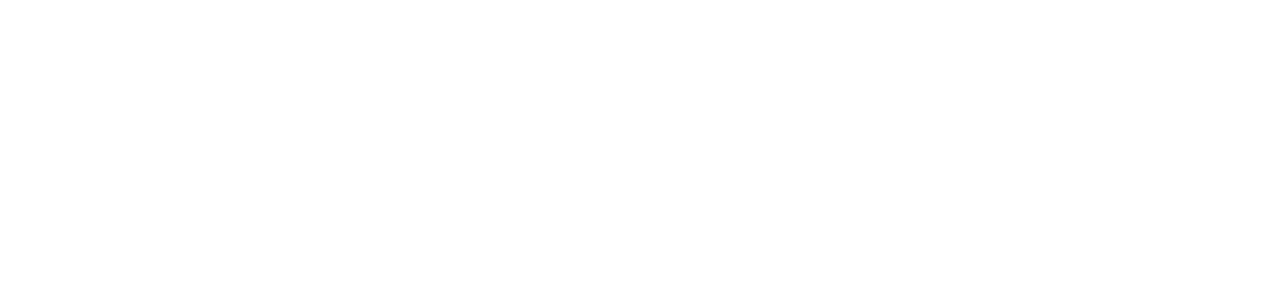
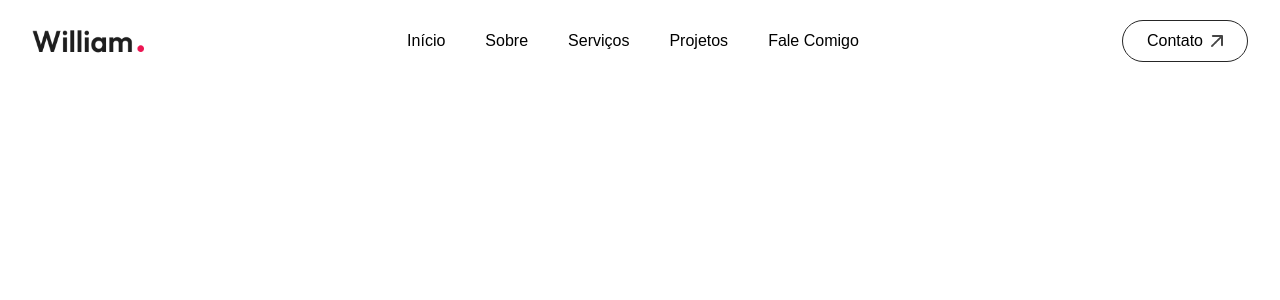
Before and after one commit to Jovinull/portfolio, a Next.js app: page / in a window 1280 px wide. Shown: the top 300 px of the page. Built offline with nearby package versions, Linux system fonts and the light colour scheme; a web font is replaced by a local one.

Commit message:
feat: Componente Navbar

```diff
--- /dev/null
+++ b/app/components/Navbar.jsx
@@ -0,0 +1,160 @@
+'use client';
+
+import { assets } from '@/assets/assets';
+import Image from 'next/image';
+import Link from 'next/link';
+import { useState } from 'react';
+
+const Navbar = () => {
+  const [menuOpen, setMenuOpen] = useState(false);
+
+  const toggleMenu = () => {
+    setMenuOpen(!menuOpen);
+  };
+
+  const closeMenu = () => {
+    setMenuOpen(false);
+  };
+
+  return (
+    <header className="w-full fixed top-0 left-0 z-50 bg-white">
+      <nav className="flex items-center justify-between px-6 md:px-8 py-5 max-w-[1280px] mx-auto">
+        {/* Logo */}
+        <Link href="#top" className="cursor-pointer flex items-center">
+          <Image
+            src={assets.logo}
+            alt="Logo do Jovino"
+            className="w-24 md:w-28"
+            priority
+          />
+        </Link>
+
+        {/* Menu Desktop */}
+        <ul className="hidden md:flex gap-10">
+          <li>
+            <Link href="#top" className="hover:text-neutral-500 transition-colors">
+              Início
+            </Link>
+          </li>
+          <li>
+            <Link href="#about" className="hover:text-neutral-500 transition-colors">
+              Sobre
+            </Link>
+          </li>
+          <li>
+            <Link href="#services" className="hover:text-neutral-500 transition-colors">
+              Serviços
+            </Link>
+          </li>
+          <li>
+            <Link href="#work" className="hover:text-neutral-500 transition-colors">
+              Projetos
+            </Link>
+          </li>
+          <li>
+            <Link href="#contact" className="hover:text-neutral-500 transition-colors">
+              Fale Comigo
+            </Link>
+          </li>
+        </ul>
+
+        {/* Botão Desktop */}
+        <div className="hidden md:flex">
+          <Link
+            href="#contact"
+            className="flex items-center gap-2 border border-neutral-800 px-6 py-2 rounded-full hover:bg-neutral-100 transition-all"
+          >
+            Contato
+            <Image
+              src={assets.arrow_icon}
+              alt="Arrow icon"
+              className="w-3"
+            />
+          </Link>
+        </div>
+
+        {/* Ícone Hamburguer Mobile */}
+        <button
+          className="md:hidden"
+          onClick={toggleMenu}
+          aria-label="Abrir menu"
+        >
+          <Image
+            src={menuOpen ? assets.close_black : assets.menu_black}
+            alt="Menu"
+            className="w-6 h-6"
+          />
+        </button>
+
+        {/* Menu Mobile */}
+        {menuOpen && (
+          <div className="absolute top-20 left-0 w-full bg-white px-6 py-4 shadow-md md:hidden z-50">
+            <ul className="flex flex-col gap-6">
+              <li>
+                <Link
+                  href="#top"
+                  onClick={closeMenu}
+                  className="hover:text-neutral-500 transition-colors"
+                >
+                  Início
+                </Link>
+              </li>
+              <li>
+                <Link
+                  href="#about"
+                  onClick={closeMenu}
+                  className="hover:text-neutral-500 transition-colors"
+                >
+                  Sobre
+                </Link>
+              </li>
+              <li>
+                <Link
+                  href="#services"
+                  onClick={closeMenu}
+                  className="hover:text-neutral-500 transition-colors"
+                >
+                  Serviços
+                </Link>
+              </li>
+              <li>
+                <Link
+                  href="#work"
+                  onClick={closeMenu}
+                  className="hover:text-neutral-500 transition-colors"
+                >
+                  Projetos
+                </Link>
+              </li>
+              <li>
+                <Link
+                  href="#contact"
+                  onClick={closeMenu}
+                  className="hover:text-neutral-500 transition-colors"
+                >
+                  Fale Comigo
+                </Link>
+              </li>
+              <li>
+                <Link
+                  href="#contact"
+                  onClick={closeMenu}
+                  className="flex items-center gap-2 border border-neutral-800 px-5 py-2 rounded-full hover:bg-neutral-100 transition-all w-fit"
+                >
+                  Contato
+                  <Image
+                    src={assets.right_arrow}
+                    alt="Arrow icon"
+                    className="w-3"
+                  />
+                </Link>
+              </li>
+            </ul>
+          </div>
+        )}
+      </nav>
+    </header>
+  );
+};
+
+export default Navbar;
--- a/app/page.tsx
+++ b/app/page.tsx
@@ -1,7 +1,9 @@
-
+import Navbar from "./components/Navbar";
 
 export default function Home() {
   return (
-    <></>
+    <>
+      <Navbar />
+    </>
   );
 }
--- a/assets/assets.ts
+++ b/assets/assets.ts
@@ -14,9 +14,9 @@
 import mongodb from './mongodb.png';
 import right_arrow_white from './right-arrow-white.png';
 import logo from './logo.png';
-import logo_dark from './logo_dark.png';
-import mail_icon from './mail_icon.png';
-import mail_icon_dark from './mail_icon_dark.png';
+import logo_dark from './logo-dark.png';
+import mail_icon from './mail-icon.png';
+import mail_icon_dark from './mail-icon-dark.png';
 import profile_img from './profile-img.png';
 import download_icon from './download-icon.png';
 import hand_icon from './hand-icon.png';
```
